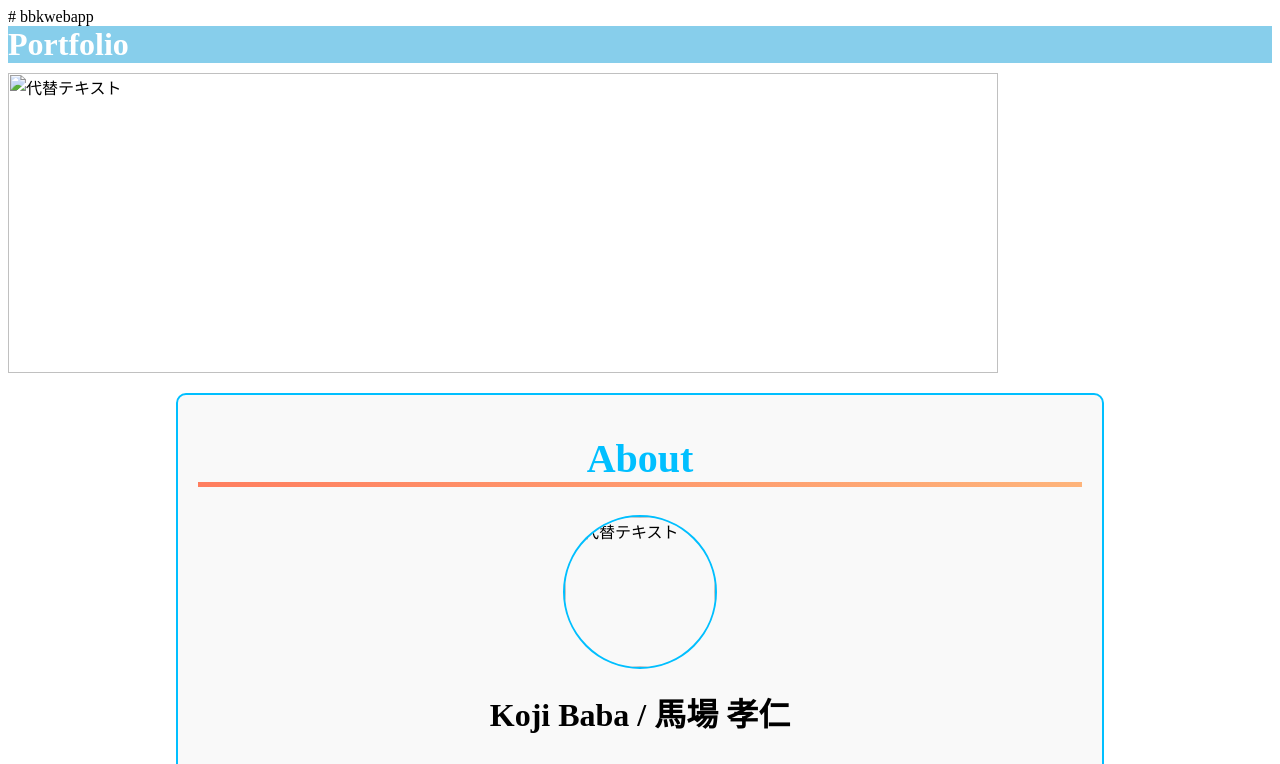
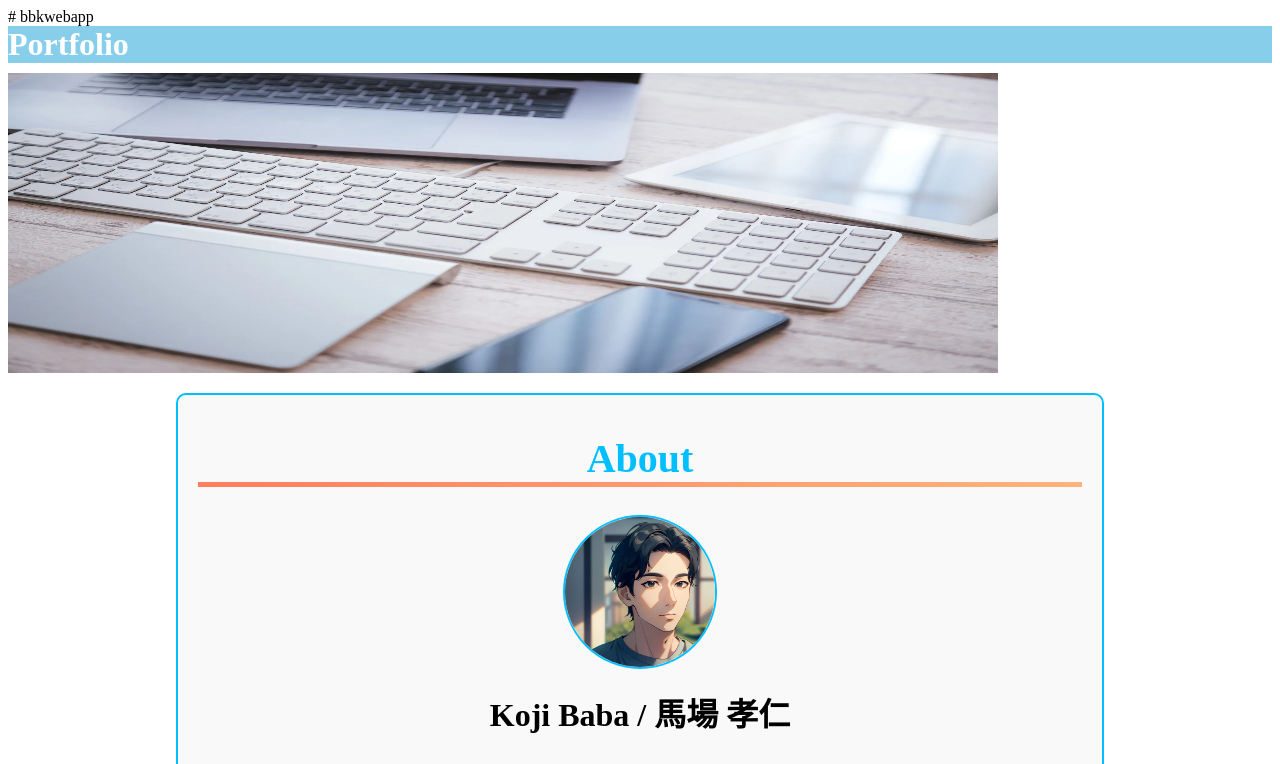
Before and after one commit to BBK-KORASON/bbkwebapp, a plain HTML site: page index.html in a window 1280 px wide. Shown: the top 764 px of the page. Drawn offline with Linux system fonts and the light colour scheme; the site is published under a folder, as on GitHub Pages, so addresses that start at the root find nothing.

Commit message:
Update index.html

```diff
--- a/index.html
+++ b/index.html
@@ -11,7 +11,7 @@
     <header>
         <h1>Portfolio</h1>
     </header>
-    <img src="/image/PCimage.webp"
+    <img src="image/PCimage.webp"
     alt="代替テキスト"
     title="画像のタイトル"
     style="width: 990px; height: 300px; margin-top: 10px;">
@@ -19,7 +19,7 @@
     <div class="profile-box">
         <h2>About</h2>
 
-        <img src="/image/myimage.jpg" alt="代替テキスト" class="circular-image">
+        <img src="image/myimage.jpg" alt="代替テキスト" class="circular-image">
 
         <h3>Koji Baba / 馬場 孝仁</h3>
         <p>
```
